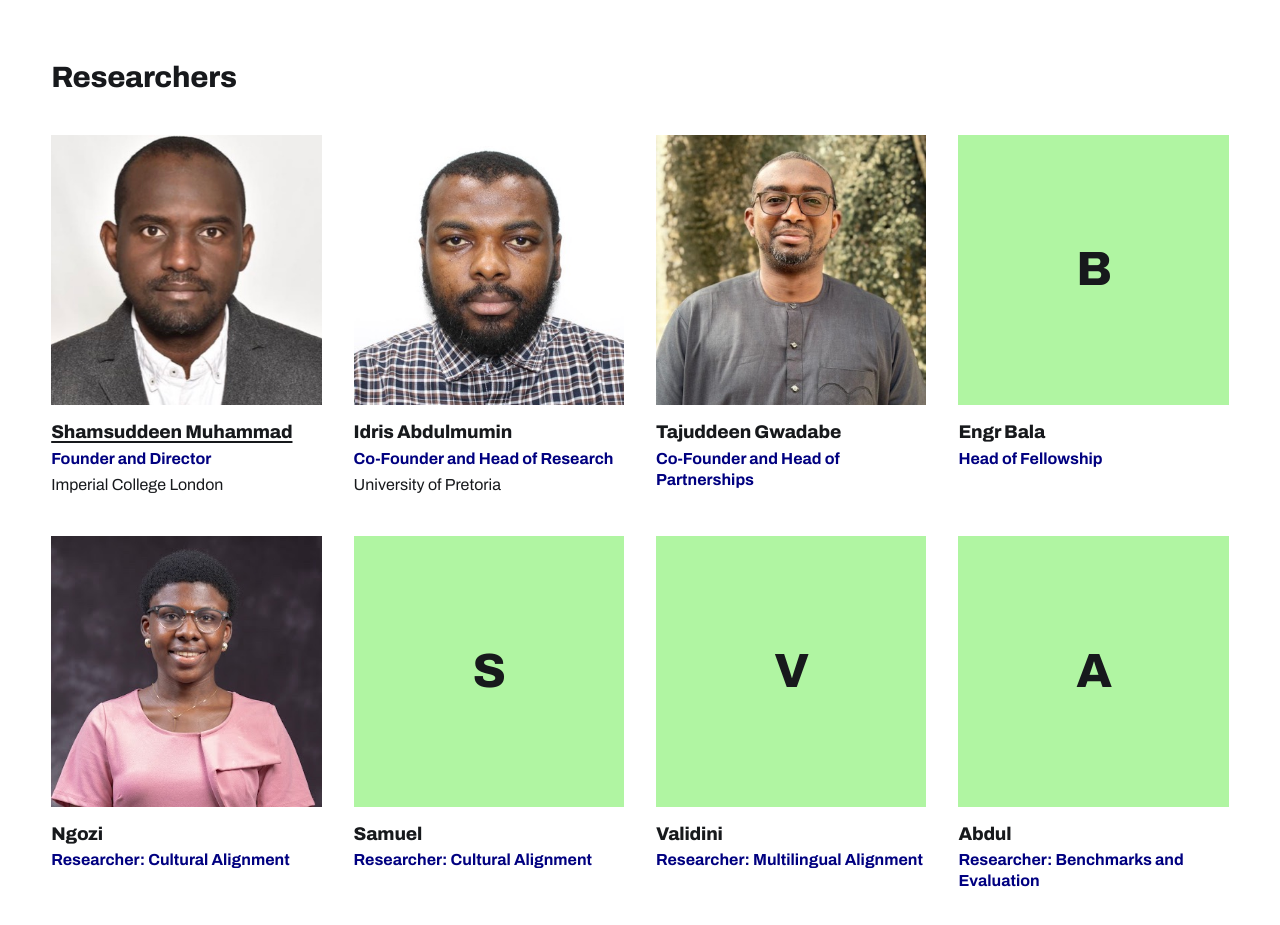
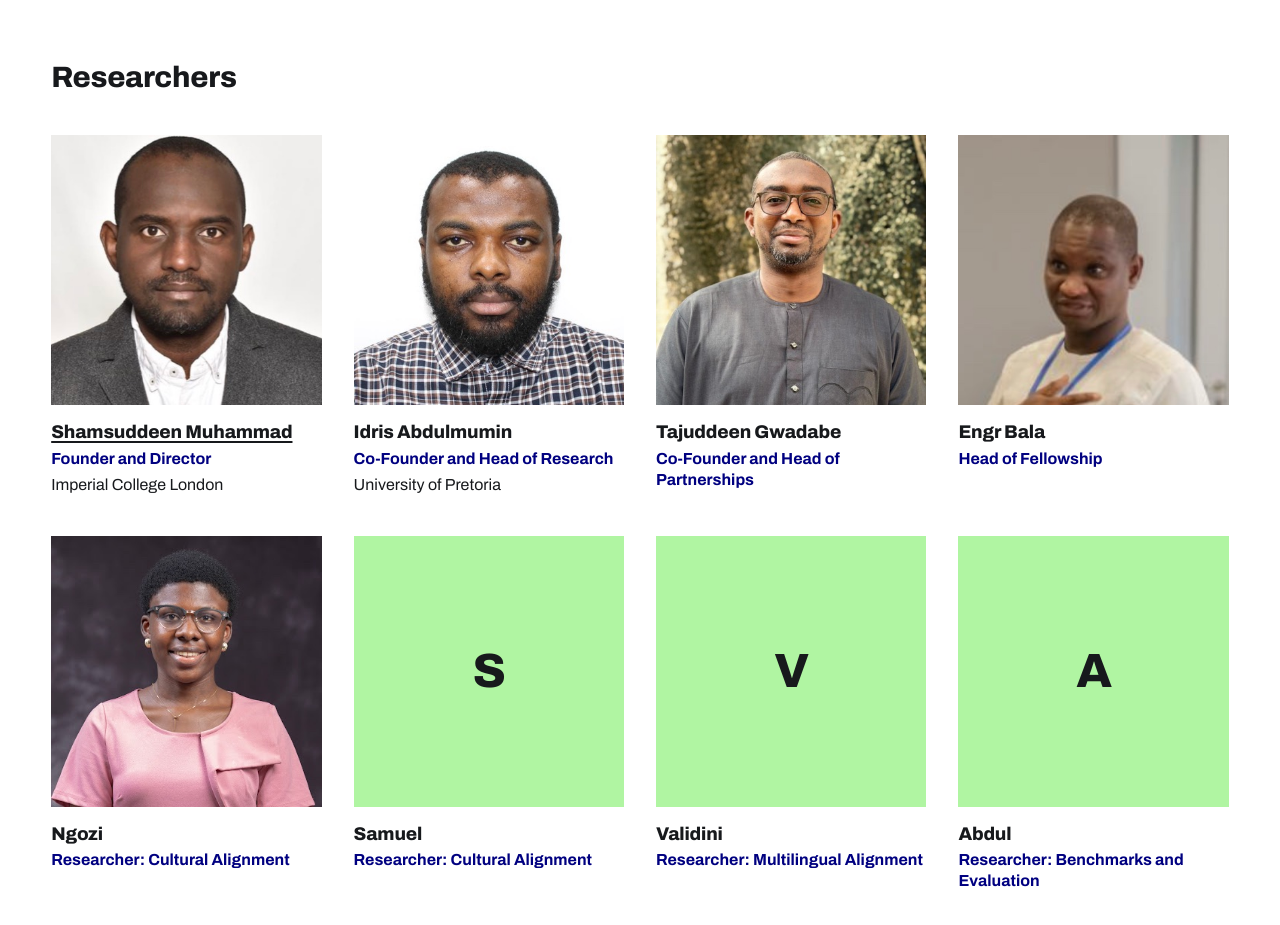
Before and after one commit to shmuhammadd/afrisafe, a plain HTML site: page index.html in a window 1280 px wide. Shown: the part 3140-4065 px from the top of the page. Drawn offline with Linux system fonts and the light colour scheme.

Commit message:
Add Bala's photo

```diff
--- a/index.html
+++ b/index.html
@@ -194,7 +194,7 @@
       <li><img src="assets/people/shamsuddeen-hassan-muhammad.jpg" alt="" width="400" height="400" loading="lazy" decoding="async"><h3><a href="https://shmuhammadd.github.io">Shamsuddeen Muhammad</a></h3><p class="role">Founder and Director</p><p>Imperial College London</p></li>
       <li><img src="assets/people/idris-abdulmumin.jpg" alt="" width="400" height="400" loading="lazy" decoding="async"><h3>Idris Abdulmumin</h3><p class="role">Co-Founder and Head of Research</p><p>University of Pretoria</p></li>
       <li><img src="assets/people/tajuddeen-gwadabe.jpg" alt="" width="400" height="400" loading="lazy" decoding="async"><h3>Tajuddeen Gwadabe</h3><p class="role">Co-Founder and Head of Partnerships</p></li>
-      <li><span class="initials" aria-hidden="true">B</span><h3>Engr Bala</h3><p class="role">Head of Fellowship</p></li>
+      <li><img src="assets/people/bala.jpg" alt="" width="346" height="346" loading="lazy" decoding="async"><h3>Engr Bala</h3><p class="role">Head of Fellowship</p></li>
       <li><img src="assets/people/ngozi.jpg" alt="" width="360" height="360" loading="lazy" decoding="async"><h3>Ngozi</h3><p class="role">Researcher: Cultural Alignment</p></li>
       <li><span class="initials" aria-hidden="true">S</span><h3>Samuel</h3><p class="role">Researcher: Cultural Alignment</p></li>
       <li><span class="initials" aria-hidden="true">V</span><h3>Validini</h3><p class="role">Researcher: Multilingual Alignment</p></li>
```
Also changed, not shown: assets/people/bala.jpg (added).
